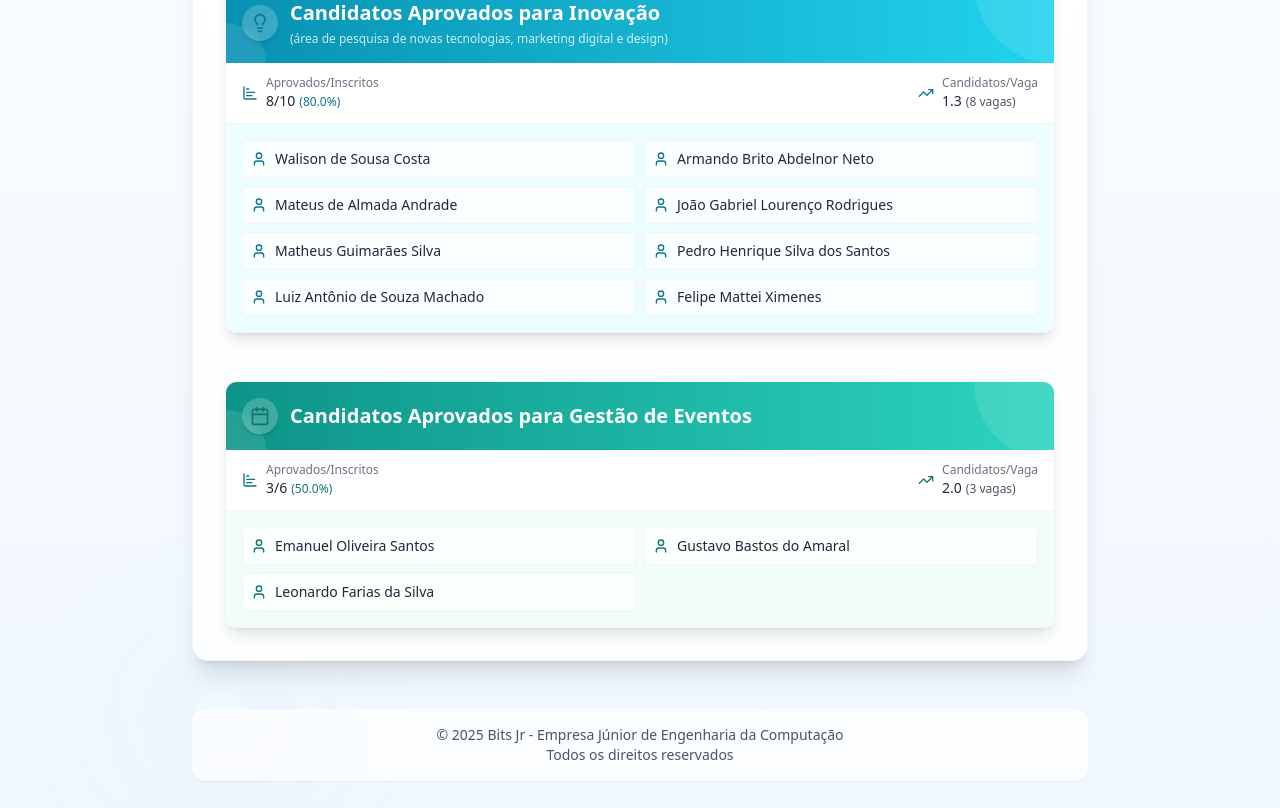
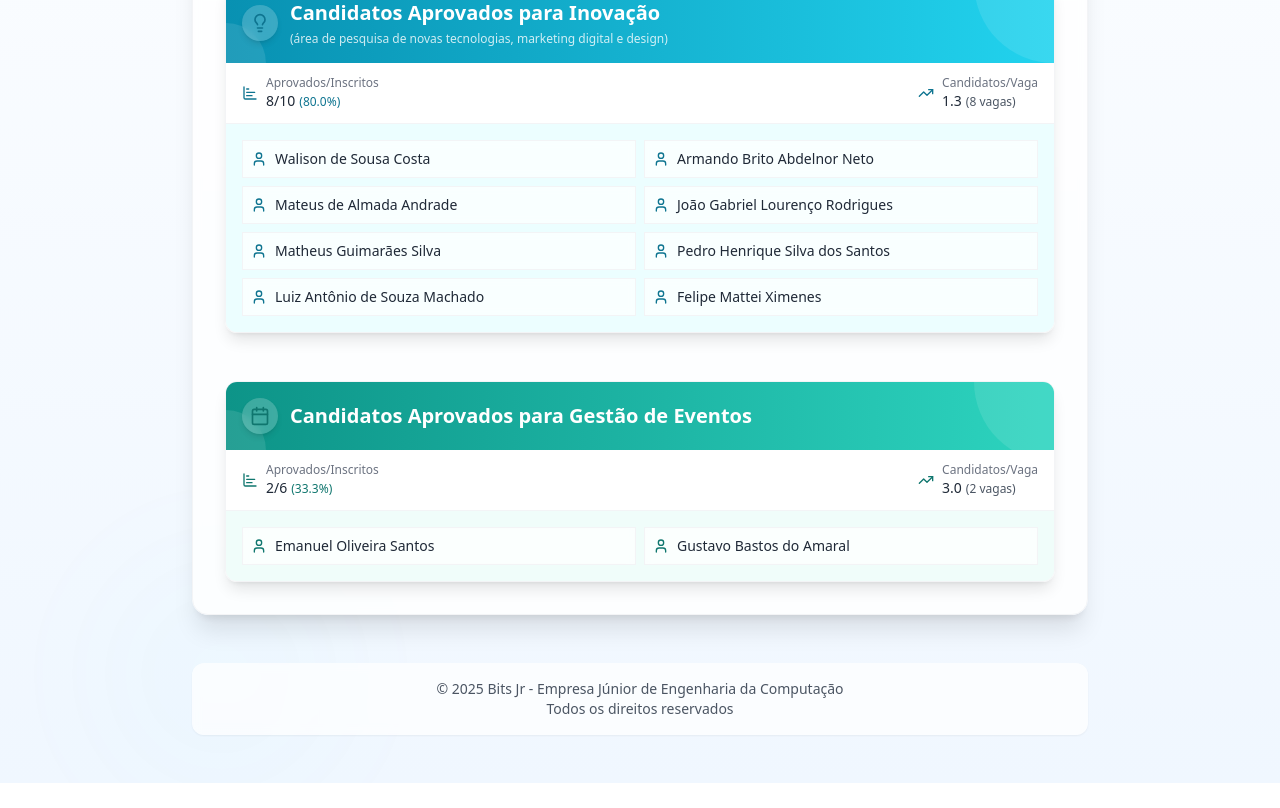
Before and after one commit to ALEXSANDER2002/PSS-BITS-JR, a Next.js app: page / in a window 1280 px wide. Shown: the part 1885-2693 px from the top of the page. After the commit the page ends 2668 px from the top, so only its background shows below. Built offline with nearby package versions, Linux system fonts and the light colour scheme.

Commit message:
Remover Leonardo Farias da Silva da lista de aprovados e ajustar número de vagas

```diff
--- a/app/page.tsx
+++ b/app/page.tsx
@@ -31,7 +31,7 @@ export default function Home() {
       inscritos: 10,
     },
     eventos: {
-      vagas: 3,
+      vagas: 2,
       inscritos: 6,
     }
   };
@@ -84,7 +84,6 @@ export default function Home() {
     eventos: [
       "Emanuel Oliveira Santos",
       "Gustavo Bastos do Amaral",
-      "Leonardo Farias da Silva",
     ],
   }
 
```
